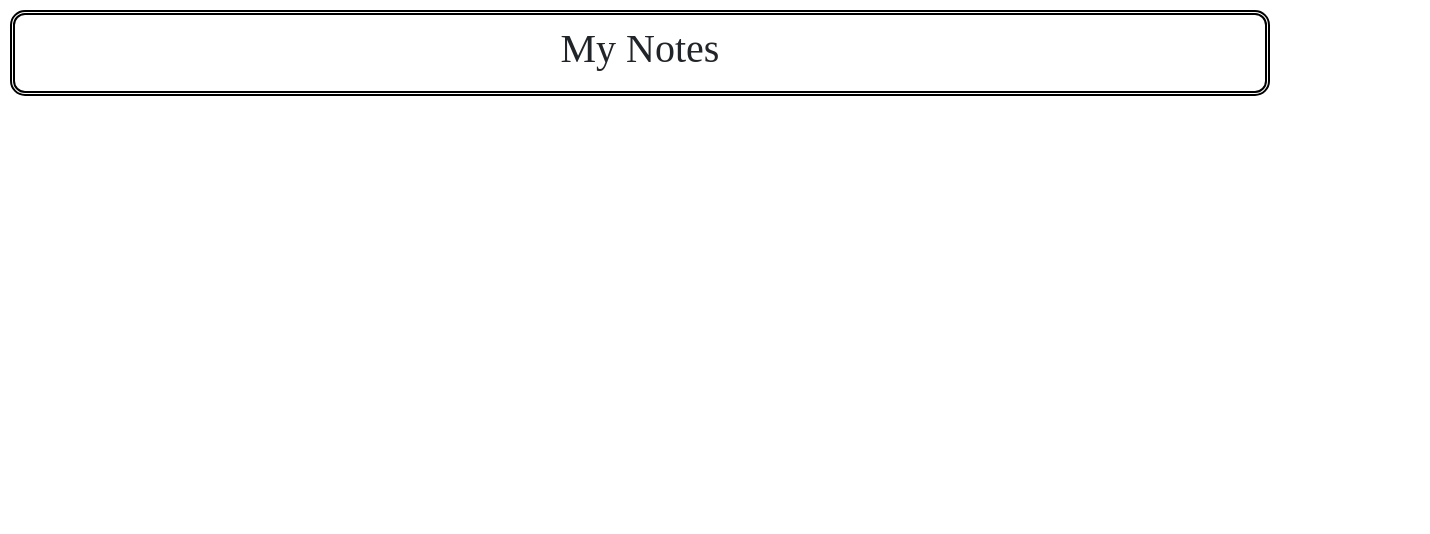
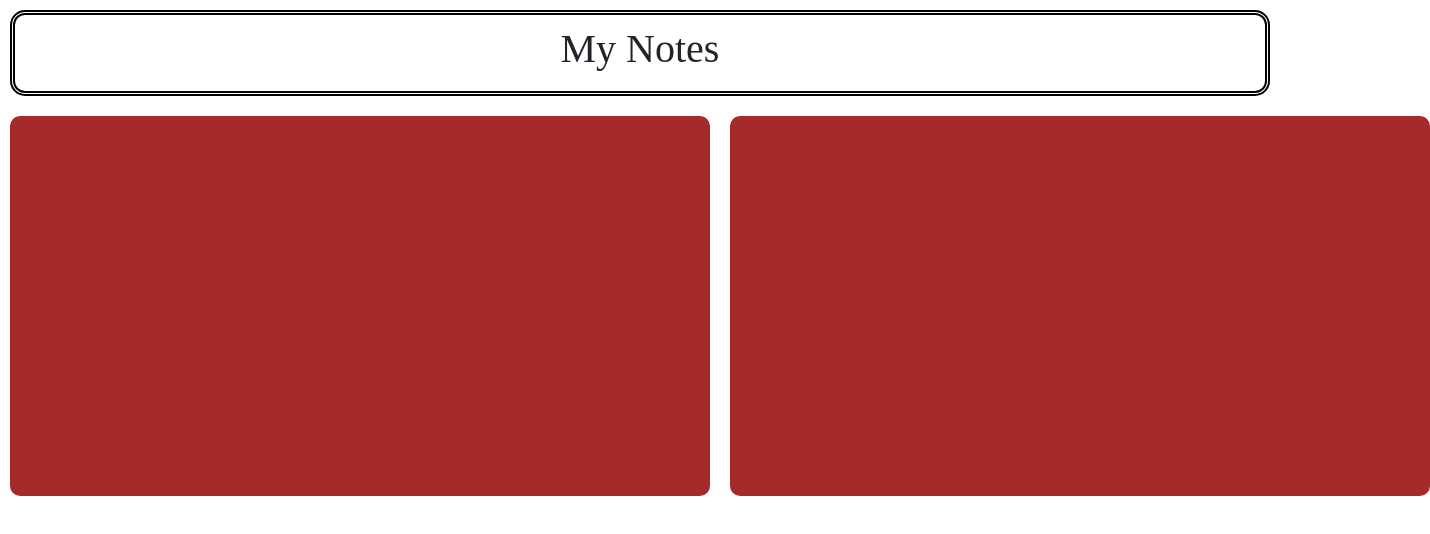
Before and after one commit to AmitDorle/Sticky-Notes-App, a React (Create React App) app: page / in a window 1280 px wide. Shown: the top 534 px of the page, 1430 px wide, since content can reach past the window. Built offline with nearby package versions, Linux system fonts and the light colour scheme.

Commit message:
mapping added

```diff
--- a/src/views/Home/Home.css
+++ b/src/views/Home/Home.css
@@ -7,3 +7,25 @@
     padding: 10px;
     font-family: 'Times New Roman', Times, serif;
 }
+.main-notes-container
+{
+    display: flex;
+    justify-content: space-evenly;
+}
+.notes-container
+{
+    height: 380px;
+    border-radius: 10px;
+    background-color: brown;
+    margin: 10px;
+    width: 700px;
+}
+
+.add-note-container
+{
+    height: 380px;
+    border-radius: 10px;
+    background-color: brown;
+    margin: 10px;
+    width: 700px;
+}
--- a/src/views/Home/Home.js
+++ b/src/views/Home/Home.js
@@ -1,11 +1,48 @@
 import React from 'react'
+import { useState , useEffect } from 'react'
 import './Home.css'
 
 function Home() {
+
+    const [notes , setNotes] = useState([
+        {
+            title : "note 1",
+            contents : "this is the content of note 1"
+        },
+        {
+            title : "note 2",
+            contents : "this is the content of note 2"
+        },
+        {
+            title : "note 3",
+            contents : "this is the content of note 3"
+        },
+        {
+            title : "note 4",
+            contents : "this is the content of note 4"
+        }
+    ])
+
+
   return (
     <div>
         <div className='main-head-container'>
             <h1>My Notes</h1>
+        </div>
+        <div className='main-notes-container'>
+            <div className='notes-container col-lg-6 col-sm-12'>
+                {
+                    notes.map((note)=>{
+                        return
+                        {
+
+                        }
+                    })
+                }
+            </div>
+            <div className='add-note-container col-lg-6 col-sm-12'>
+
+            </div>
         </div>
     </div>
   )
```
